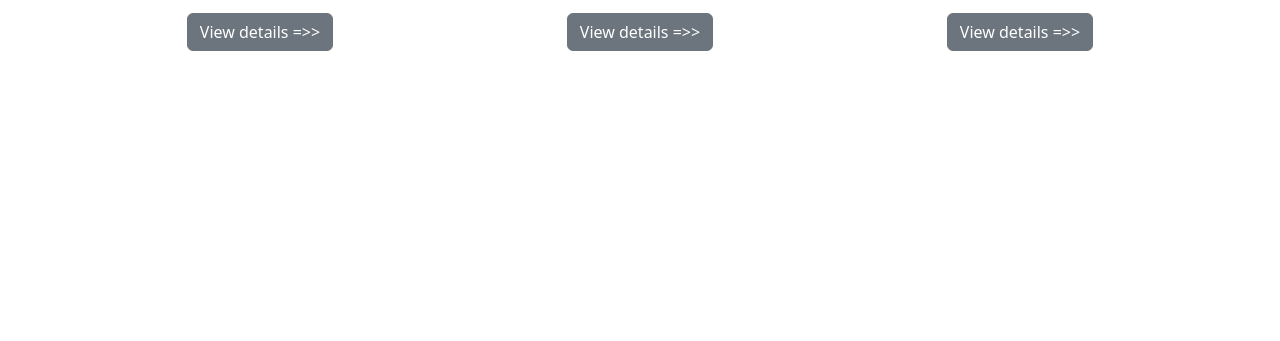
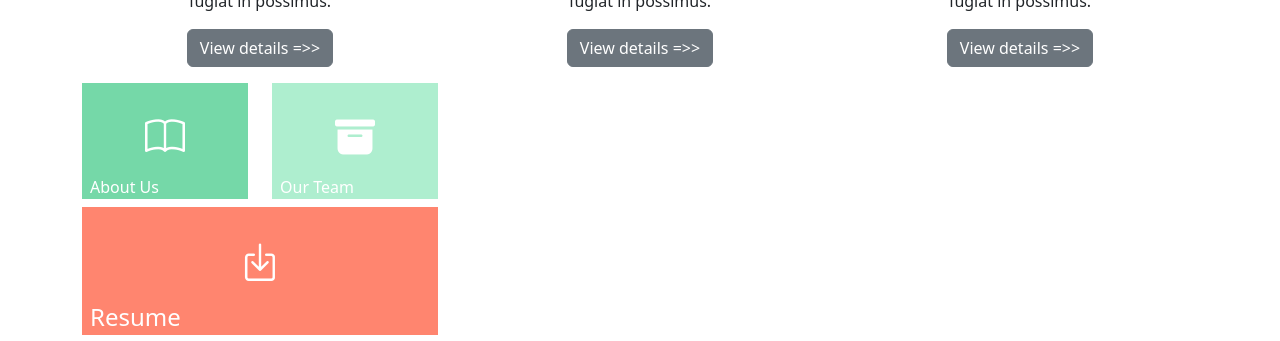
Before and after one commit to Simon-oc/bootstrap-react-2901771, a plain HTML site: page 1-Intro-Bootstrap/index.html in a window 1280 px wide. Shown: the part 459-800 px from the top of the page. Drawn offline with nearby package versions, Linux system fonts and the light colour scheme.

Commit message:
primera col terminada

```diff
--- a/1-Intro-Bootstrap/index.html
+++ b/1-Intro-Bootstrap/index.html
@@ -32,7 +32,7 @@
         </div>
     </div>
 
-    <div class="container text-center">
+    <div class="container text-center my-3">
         <h1>Ejercicio 1 - Grid Bootstrap</h1>
         <div class="row">
             <div class="col-4">
@@ -55,6 +55,34 @@
             </div>
         </div>
     </div>
+
+    <div class="container">
+        <div class="row">
+            <div class="col-4">
+                <div class="row">
+                    <div class="col-6 ">
+                        <div class="px-2 bg-mint text-center">
+                            <i class="pt-4 pb-2 d-block bi bi-book fs-1 text-white"></i>
+                            <p class="mb-2 text-white text-start">About Us</p>
+                        </div>
+                    </div>
+                    <div class="col-6 ">
+                        <div class="px-2 bg-dark-mint text-center">
+                            <i class="pt-4 pb-2 d-block bi-archive-fill fs-1 text-white"></i>
+                            <p class="mb-2 text-white text-start">Our Team</p>
+                        </div>
+                    </div>
+                    <div class="col-12 ">
+                        <div class="px-2 bg-tomato text-center">
+                            <i class="pt-4 pb-2 d-block bi-box-arrow-in-down fs-1 text-white"></i>
+                            <p class="fs-4 mb-1 text-white text-start">Resume</p>
+                        </div>
+                    </div>
+                </div>
+            </div>
+        </div>
+    </div>
+
     <script src="https://cdn.jsdelivr.net/npm/bootstrap@5.3.3/dist/js/bootstrap.bundle.min.js" integrity="sha384-YvpcrYf0tY3lHB60NNkmXc5s9fDVZLESaAA55NDzOxhy9GkcIdslK1eN7N6jIeHz" crossorigin="anonymous"></script>
 </body>
 </html>
--- a/1-Intro-Bootstrap/style.css
+++ b/1-Intro-Bootstrap/style.css
@@ -2,3 +2,6 @@
     width: 100px;
     height: 100px;
 }
+.bg-mint{background-color: rgb(117, 216, 168);}
+.bg-dark-mint{background-color: rgb(174, 238, 207);}
+.bg-tomato{background-color: rgb(255, 133, 111);}
```
